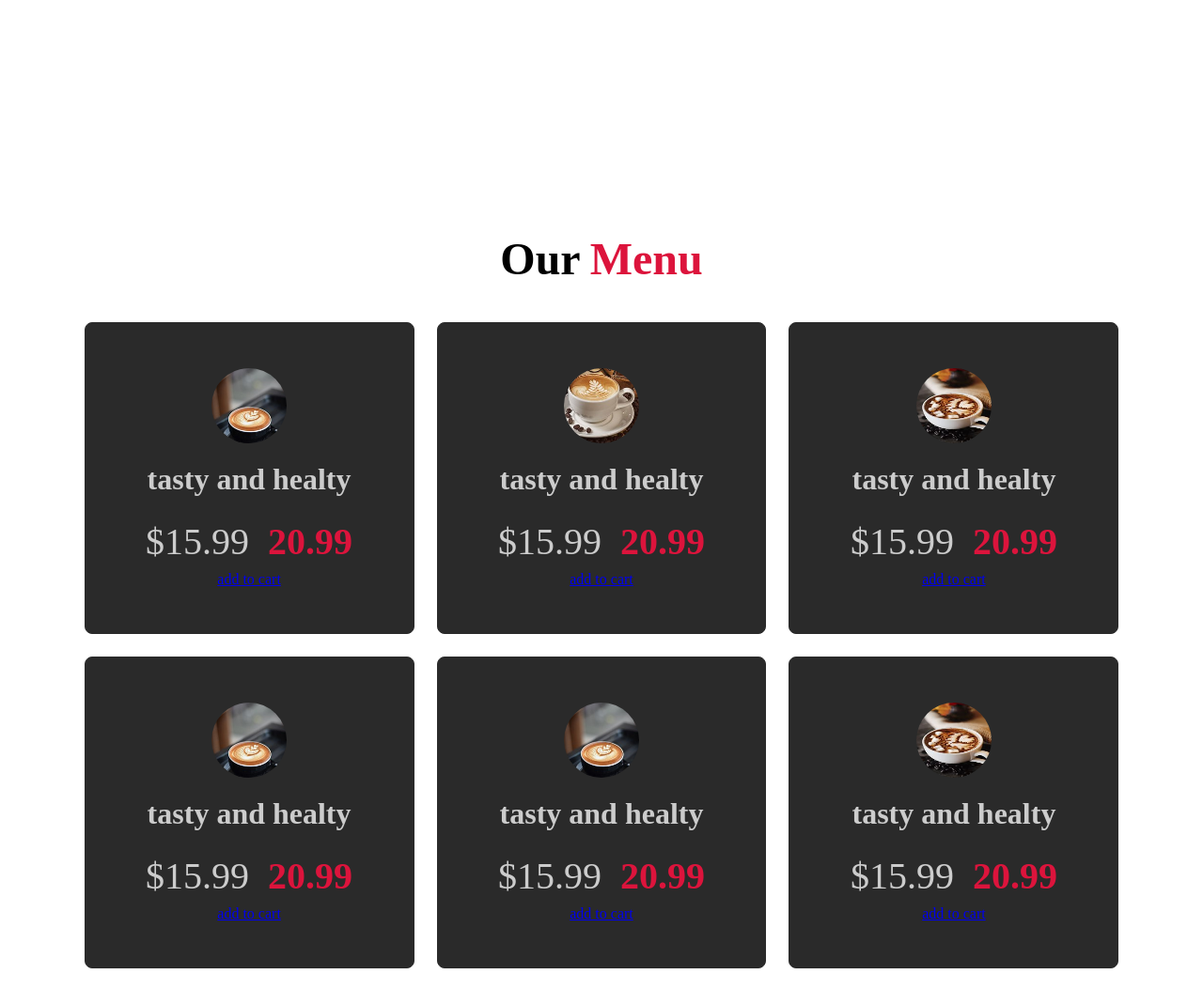
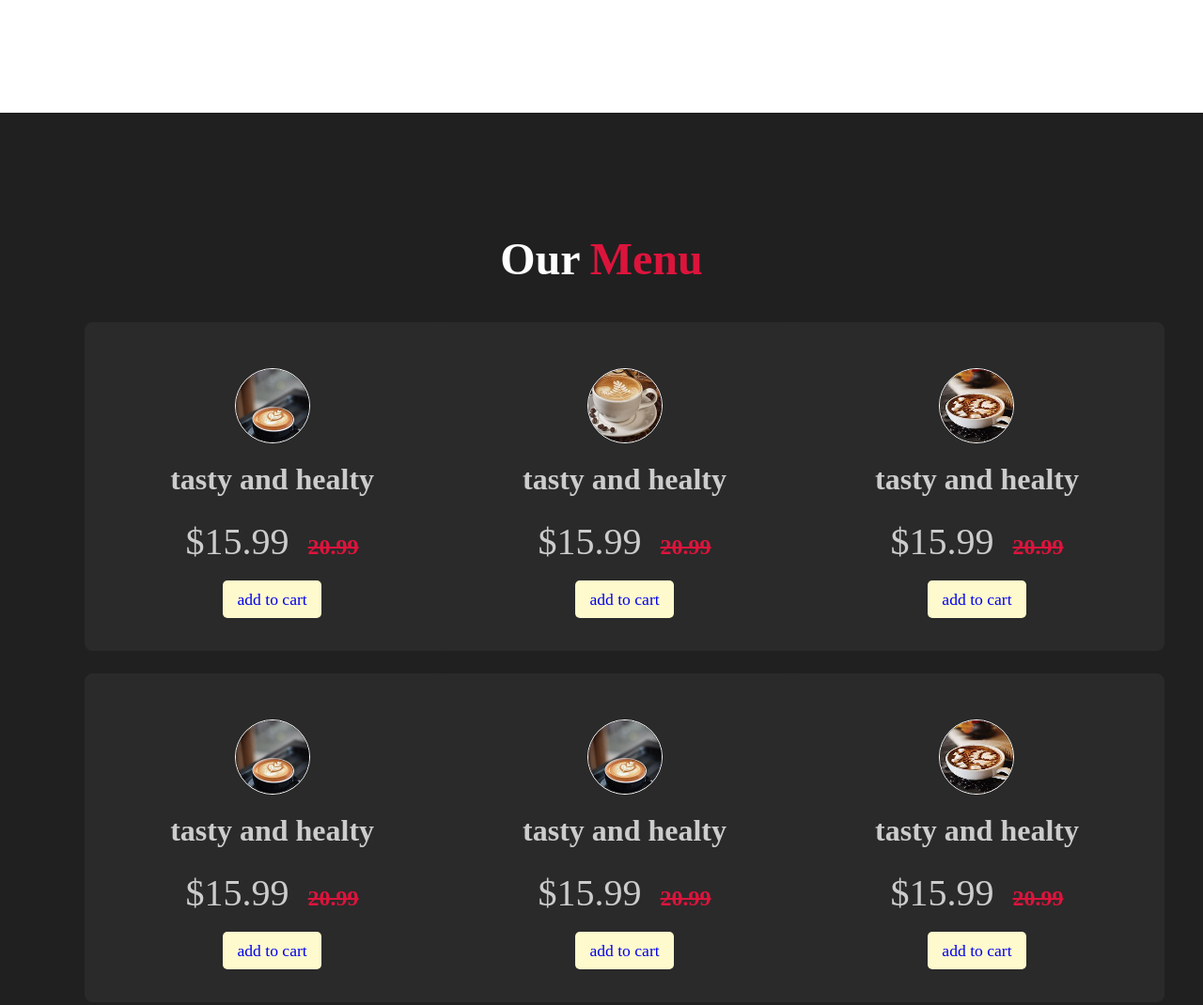
Before and after one commit to hasib-reja21/coffeeshopwebsite, a plain HTML site: page coffeeshop.html in a window 1280 px wide. Shown: the part 1440-2510 px from the top of the page at 94% size. Drawn offline with nearby package versions, Linux system fonts and the light colour scheme.

Commit message:
menu design update

```diff
--- a/coffee_shop.css
+++ b/coffee_shop.css
@@ -163,7 +163,11 @@ span{
  }
 
  /*menu section*/
+ .menu-item{
+    background: var(--second-bg-color);
+ }
 .menu-item .heading{
+    color: var(--text-color);
     font-size: var(--h2-font);
     margin-bottom: 40px;
     display: flex;
@@ -179,6 +183,7 @@ span{
     height: 80px;
     width: 80px;
     border-radius: 50%;
+    border: 1px solid var(--text-color);
 }
 .menu-item .box-container{
     display: grid;
@@ -186,15 +191,18 @@ span{
     gap: 1.5rem;
 }
  .box{
+    height: 350px;
+    width: 400px;
     background: var(--bg-color);
     padding: 3rem;
     text-align: center;
     border: 1px solid var(--bg-color);
     border-radius: 8px;
+
 }
 .box:hover{
-    transform: scale(1.1);
-    background: var(--bg-color);
+    color: var(--bg-color);
+    background: var(--text-color);
     transition: all .45s ease;
 }
 .menu-item .box-container .box h3{
@@ -203,7 +211,20 @@ span{
     padding: 1rem 0;
 }
 .menu-item .box-container .box .price{
+    margin-bottom: 20px;
     color:var(--second-color);
     font-size: 2.5rem;
     padding: .5rem 0;
 }
+.menu-item .box-container .box .price span{
+    color:crimson;
+    font-size: 1.5rem;
+    text-decoration: line-through;
+}
+.menu-item .box-container .box .btn{
+   border-radius: 5px;
+    font-size: var(--p-font);
+    text-decoration: none;
+    background: lemonchiffon;
+    padding: 10px 15px;
+}
--- a/coffeeshop.html
+++ b/coffeeshop.html
@@ -18,6 +18,7 @@
 
                        <li><a href="#home">HOME</a></li>
                        <li><a href="#">PRODUCT</a></li>
+                       <li><a href="#menu">MENU</a></li>
                        <li><a href="#">SERVICES</a></li>
                        <li><a href="#">CONTACT</a></li>
                        <li><a href="#about">ABOUT</a></li>
```
